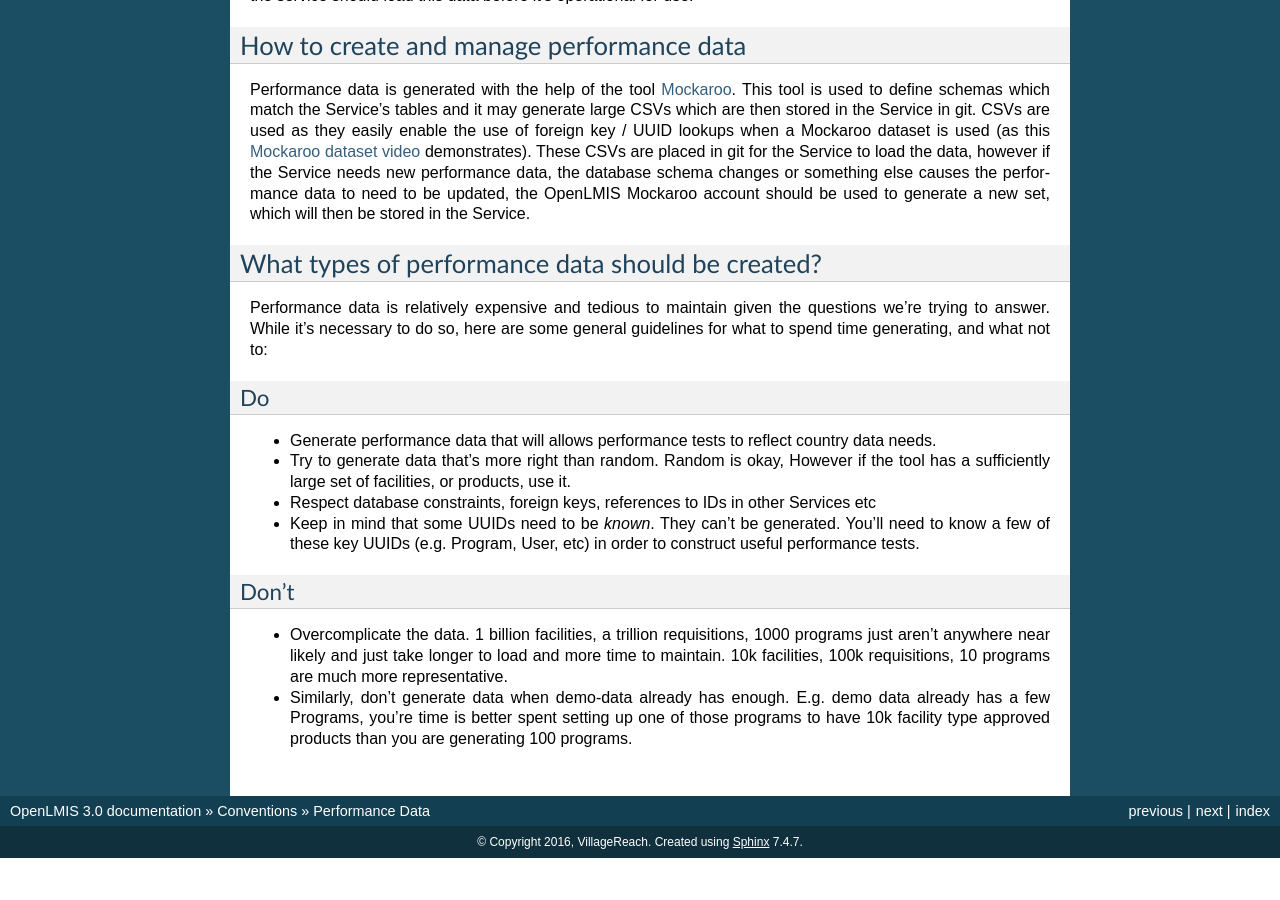
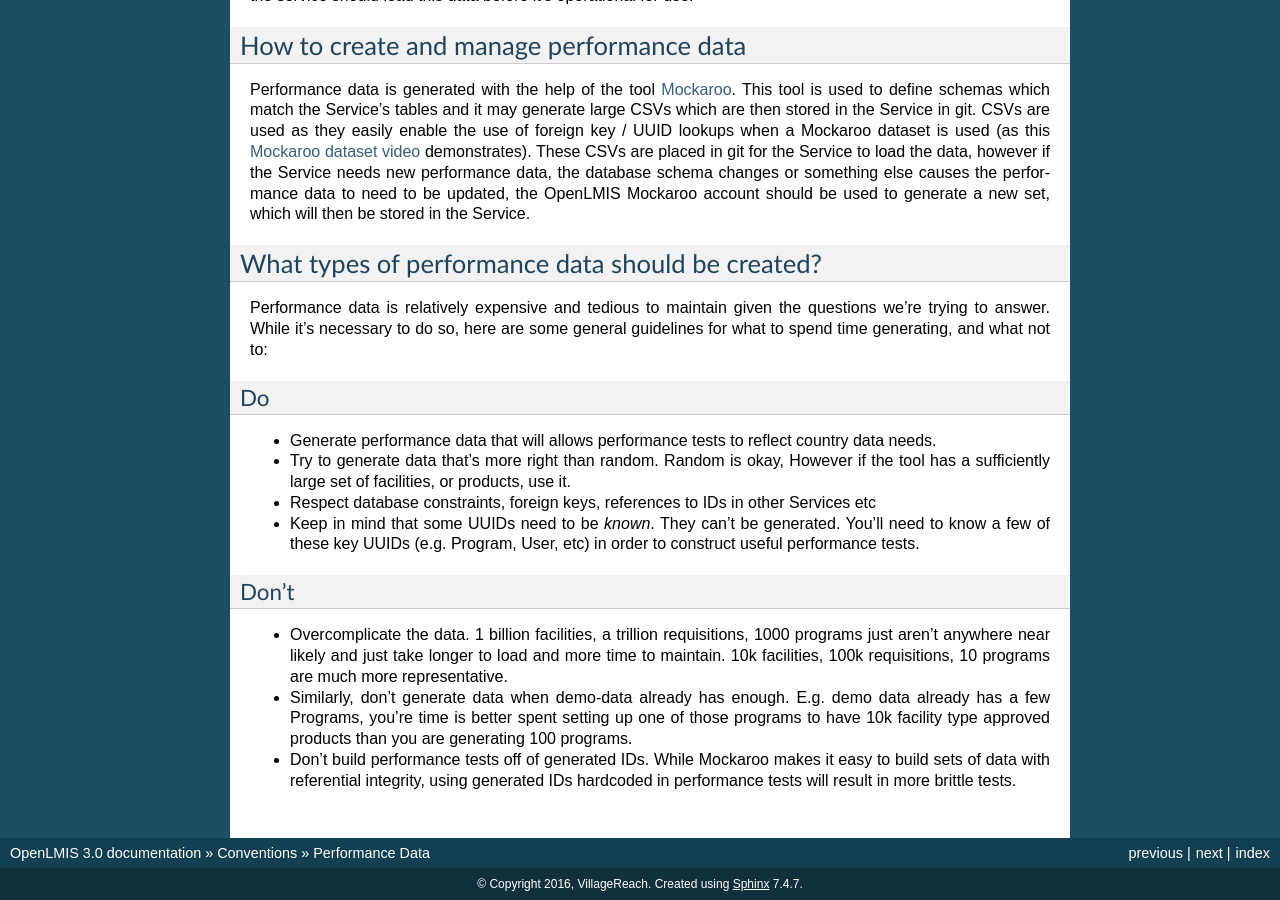
Before and after one commit to OpenLMIS/openlmis-ref-distro, a Sphinx documentation site: the page built from docs/source/conventions/performanceData.rst, in a window 1280 px wide and 900 px high, scrolled down 739 px. Built offline with Sphinx 7.4.7, drawn with Linux system fonts in a browser that asks for light colours; pages that are not in the unit, such as notebooks, are missing from menus; before the commit the page ends 1597 px from its top, so only the background shows below that.

Commit message:
OLMIS-2883, add perf test don't for hardcoding ids

```diff
--- a/docs/source/conventions/performanceData.rst
+++ b/docs/source/conventions/performanceData.rst
@@ -87,6 +87,9 @@ Don't
   data already has a few Programs, you're time is better spent setting up one
   of those programs to have 10k facility type approved products than you are
   generating 100 programs.
+- Don't build performance tests off of generated IDs.  While Mockaroo makes it
+  easy to build sets of data with referential integrity, using generated IDs
+  hardcoded in performance tests will result in more brittle tests.
 
 .. _Mockaroo: http://mockaroo.com
 .. _Mockaroo dataset video: https://youtu.be/XATDlwG1azU
```
